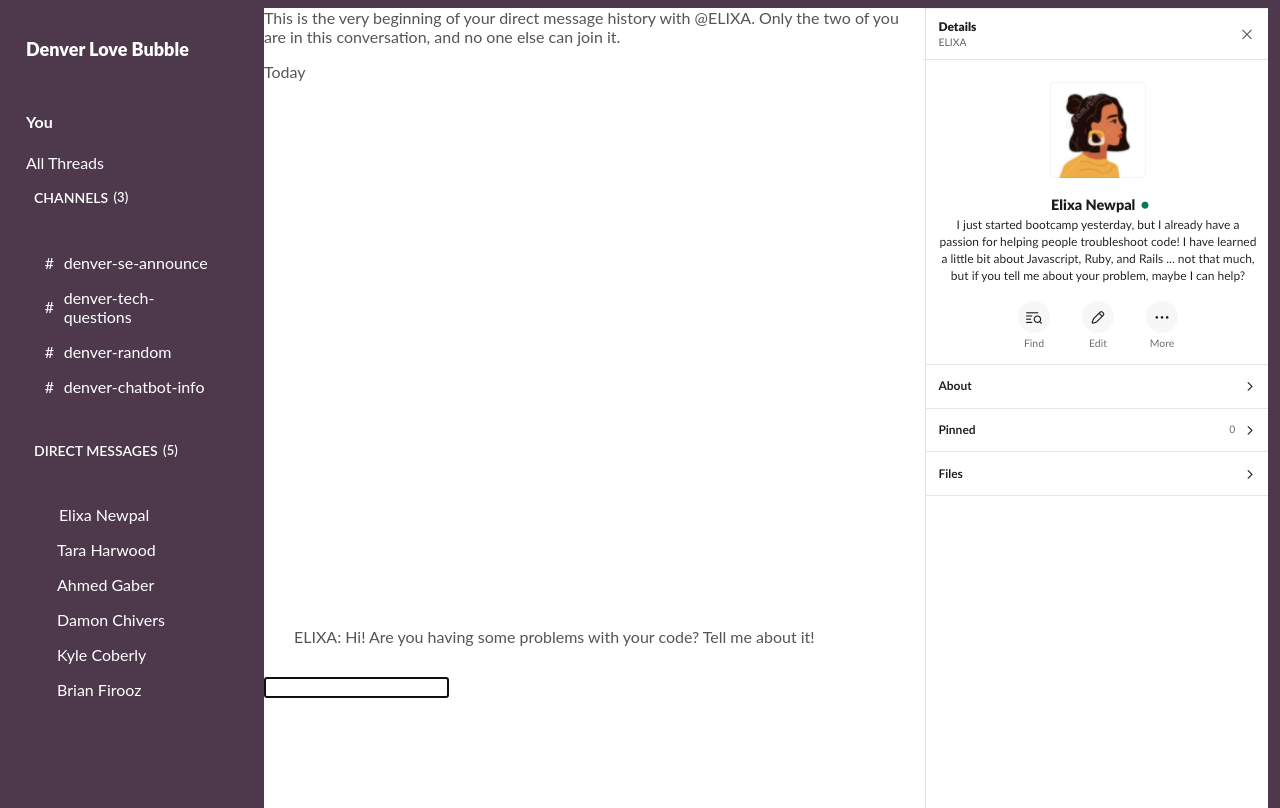
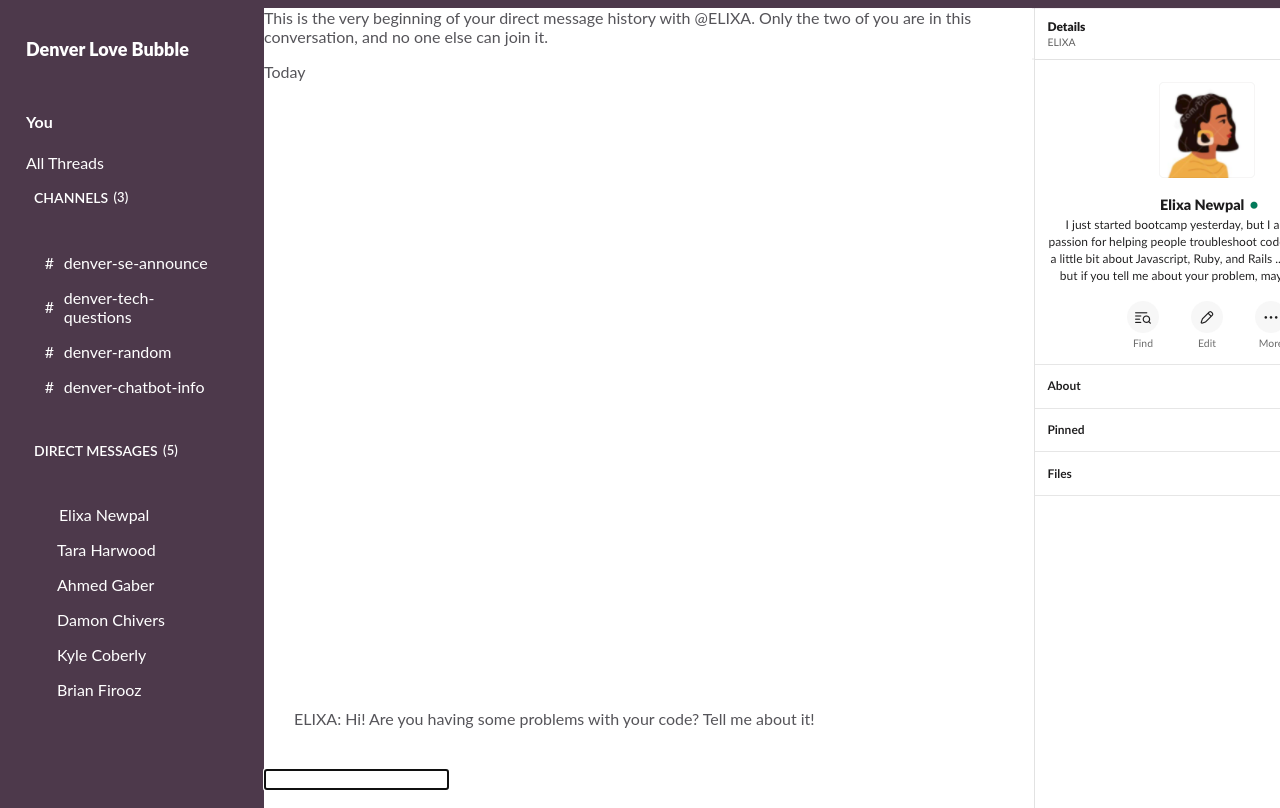
Before and after one commit to tara-m-harwood/elixa-newpal-fe, a plain HTML site: page index.html in a window 1280 px wide. Drawn offline with Linux system fonts and the light colour scheme.

Commit message:
kinda sorta working

```diff
--- a/styles.css
+++ b/styles.css
@@ -32,32 +32,42 @@ body {
 #left-panel {
   color: #fff;
   background-color: #4d394b;
-  flex-grow: 1;
   min-width: 20%;
+  max-width: 20%;
+
 }
 
 #right-panel {
-  flex-grow: 1;
+  min-width: 20%;
+  max-width: 20%;
 }
 
 /* all other left panel elements at the bottom */
 
 #center-panel {
   background-color: #fff;
-  flex-grow: 3;
+  /* flex-grow: 3; */
   max-height: 100vh;
   overflow:hidden;
 }
 
 #center-header {
+  background-color: #fff;
   z-index: 2;
+  opacity: 100;
 }
 
 #msg-area {
-position: absolute;
-bottom:100px;
-margin-bottom: 10px;
-overflow: scroll;
+  position: absolute;
+  bottom: 50px;
+  overflow: scroll;
+  width: 59vw;
+  max-height: 80%;
+}
+
+#msg-container {
+  /* overflow: scroll; */
+  max-width: 100%;
 }
 
 .msg-item {
@@ -65,6 +75,10 @@ overflow: scroll;
   z-index: -1;
 }
 
+#msg-form {
+  position: fixed;
+  bottom:10px;
+}
 /* right panel */
 
 #details-image {
```
